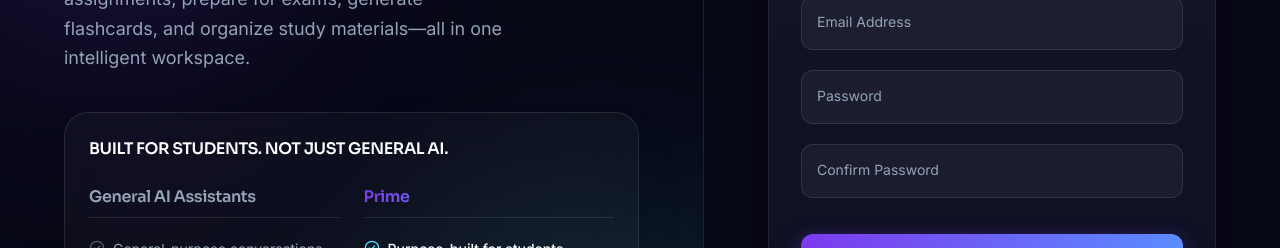
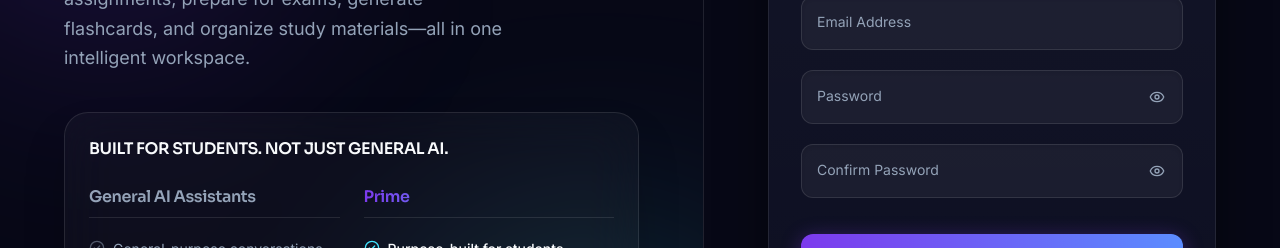
Before and after one commit to Emmanuel-gomez10/Prime-AI, a React (Vite) app: page /signup in a window 1280 px wide. Shown: the part 349-597 px from the top of the page. Built offline with nearby package versions, Linux system fonts and the light colour scheme; no server answers.

Commit message:
update package

```diff
--- a/src/pages/Login.tsx
+++ b/src/pages/Login.tsx
@@ -1,6 +1,6 @@
 import { useState } from 'react';
 import { motion } from 'framer-motion';
-import { Layers, CheckCircle2 } from 'lucide-react';
+import { Layers, CheckCircle2, Eye, EyeOff } from 'lucide-react';
 import { useForm } from 'react-hook-form';
 import { zodResolver } from '@hookform/resolvers/zod';
 import * as z from 'zod';
@@ -21,6 +21,8 @@ export const Login = () => {
   const [isSubmitting, setIsSubmitting] = useState(false);
   const [unverifiedEmail, setUnverifiedEmail] = useState<string | null>(null);
   const [isResending, setIsResending] = useState(false);
+
+  const [showPassword, setShowPassword] = useState(false);
 
   const { register, handleSubmit, formState: { errors } } = useForm<LoginFormData>({
     resolver: zodResolver(loginSchema)
@@ -235,11 +237,11 @@ export const Login = () => {
               <div className="flex flex-col gap-1">
                 <div className="relative group">
                   <input
-                    type="password"
+                    type={showPassword ? 'text' : 'password'}
                     id="password"
                     placeholder=" "
                     {...register('password')}
-                    className="block w-full px-4 pt-6 pb-2 text-sm text-primary-text bg-card-hover border border-divider rounded-xl appearance-none focus:outline-none focus:ring-0 focus:border-[#7C3AED] focus:bg-card-hover peer transition-all duration-300 shadow-inner"
+                    className="block w-full pl-4 pr-11 pt-6 pb-2 text-sm text-primary-text bg-card-hover border border-divider rounded-xl appearance-none focus:outline-none focus:ring-0 focus:border-[#7C3AED] focus:bg-card-hover peer transition-all duration-300 shadow-inner"
                   />
                   <label
                     htmlFor="password"
@@ -247,6 +249,18 @@ export const Login = () => {
                   >
                     Password
                   </label>
+                  <button
+                    type="button"
+                    onClick={() => setShowPassword(!showPassword)}
+                    aria-label={showPassword ? 'Hide password' : 'Show password'}
+                    className="absolute right-3.5 top-1/2 -translate-y-1/2 z-20 text-secondary-text hover:text-primary-text transition-colors p-1 rounded-lg focus-visible:outline-none focus-visible:ring-2 focus-visible:ring-[#7C3AED]"
+                  >
+                    {showPassword ? (
+                      <EyeOff className="w-4 h-4" />
+                    ) : (
+                      <Eye className="w-4 h-4" />
+                    )}
+                  </button>
                 </div>
                 {errors.password && <span className="text-red-400 text-xs ml-1">{errors.password.message}</span>}
               </div>
--- a/src/pages/SignUp.tsx
+++ b/src/pages/SignUp.tsx
@@ -1,6 +1,6 @@
 import { useState } from 'react';
 import { motion } from 'framer-motion';
-import { Layers, CheckCircle2 } from 'lucide-react';
+import { Layers, CheckCircle2, Eye, EyeOff } from 'lucide-react';
 import { useForm } from 'react-hook-form';
 import { zodResolver } from '@hookform/resolvers/zod';
 import * as z from 'zod';
@@ -31,6 +31,8 @@ export const SignUp = () => {
   const navigate = useNavigate();
   const [isSubmitting, setIsSubmitting] = useState(false);
   const [agreedToTerms, setAgreedToTerms] = useState(false);
+  const [showPassword, setShowPassword] = useState(false);
+  const [showConfirmPassword, setShowConfirmPassword] = useState(false);
 
   const { register, handleSubmit, formState: { errors } } = useForm<SignUpFormData>({
     resolver: zodResolver(signUpSchema)
@@ -273,11 +275,11 @@ export const SignUp = () => {
               <div className="flex flex-col gap-1">
                 <div className="relative group">
                   <input
-                    type="password"
+                    type={showPassword ? 'text' : 'password'}
                     id="password"
                     placeholder=" "
                     {...register('password')}
-                    className="block w-full px-4 pt-6 pb-2 text-sm text-primary-text bg-card-hover border border-divider rounded-xl appearance-none focus:outline-none focus:ring-0 focus:border-[#7C3AED] focus:bg-card-hover peer transition-all duration-300 shadow-inner"
+                    className="block w-full pl-4 pr-11 pt-6 pb-2 text-sm text-primary-text bg-card-hover border border-divider rounded-xl appearance-none focus:outline-none focus:ring-0 focus:border-[#7C3AED] focus:bg-card-hover peer transition-all duration-300 shadow-inner"
                   />
                   <label
                     htmlFor="password"
@@ -285,6 +287,18 @@ export const SignUp = () => {
                   >
                     Password
                   </label>
+                  <button
+                    type="button"
+                    onClick={() => setShowPassword(!showPassword)}
+                    aria-label={showPassword ? 'Hide password' : 'Show password'}
+                    className="absolute right-3.5 top-1/2 -translate-y-1/2 z-20 text-secondary-text hover:text-primary-text transition-colors p-1 rounded-lg focus-visible:outline-none focus-visible:ring-2 focus-visible:ring-[#7C3AED]"
+                  >
+                    {showPassword ? (
+                      <EyeOff className="w-4 h-4" />
+                    ) : (
+                      <Eye className="w-4 h-4" />
+                    )}
+                  </button>
                 </div>
                 {errors.password && <span className="text-red-400 text-xs ml-1">{errors.password.message}</span>}
               </div>
@@ -292,11 +306,11 @@ export const SignUp = () => {
               <div className="flex flex-col gap-1">
                 <div className="relative group">
                   <input
-                    type="password"
+                    type={showConfirmPassword ? 'text' : 'password'}
                     id="confirmPassword"
                     placeholder=" "
                     {...register('confirmPassword')}
-                    className="block w-full px-4 pt-6 pb-2 text-sm text-primary-text bg-card-hover border border-divider rounded-xl appearance-none focus:outline-none focus:ring-0 focus:border-[#7C3AED] focus:bg-card-hover peer transition-all duration-300 shadow-inner"
+                    className="block w-full pl-4 pr-11 pt-6 pb-2 text-sm text-primary-text bg-card-hover border border-divider rounded-xl appearance-none focus:outline-none focus:ring-0 focus:border-[#7C3AED] focus:bg-card-hover peer transition-all duration-300 shadow-inner"
                   />
                   <label
                     htmlFor="confirmPassword"
@@ -304,6 +318,18 @@ export const SignUp = () => {
                   >
                     Confirm Password
                   </label>
+                  <button
+                    type="button"
+                    onClick={() => setShowConfirmPassword(!showConfirmPassword)}
+                    aria-label={showConfirmPassword ? 'Hide password' : 'Show password'}
+                    className="absolute right-3.5 top-1/2 -translate-y-1/2 z-20 text-secondary-text hover:text-primary-text transition-colors p-1 rounded-lg focus-visible:outline-none focus-visible:ring-2 focus-visible:ring-[#7C3AED]"
+                  >
+                    {showConfirmPassword ? (
+                      <EyeOff className="w-4 h-4" />
+                    ) : (
+                      <Eye className="w-4 h-4" />
+                    )}
+                  </button>
                 </div>
                 {errors.confirmPassword && <span className="text-red-400 text-xs ml-1">{errors.confirmPassword.message}</span>}
               </div>
```
